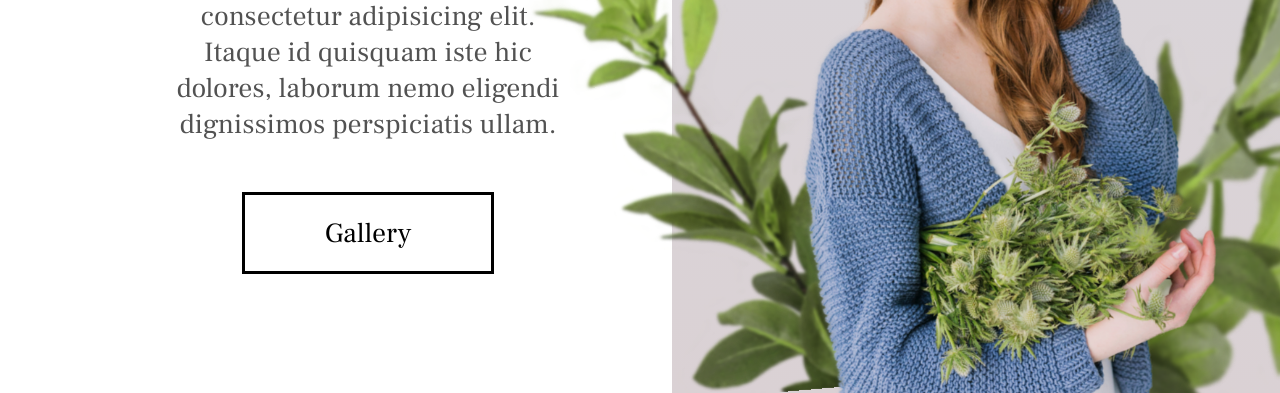
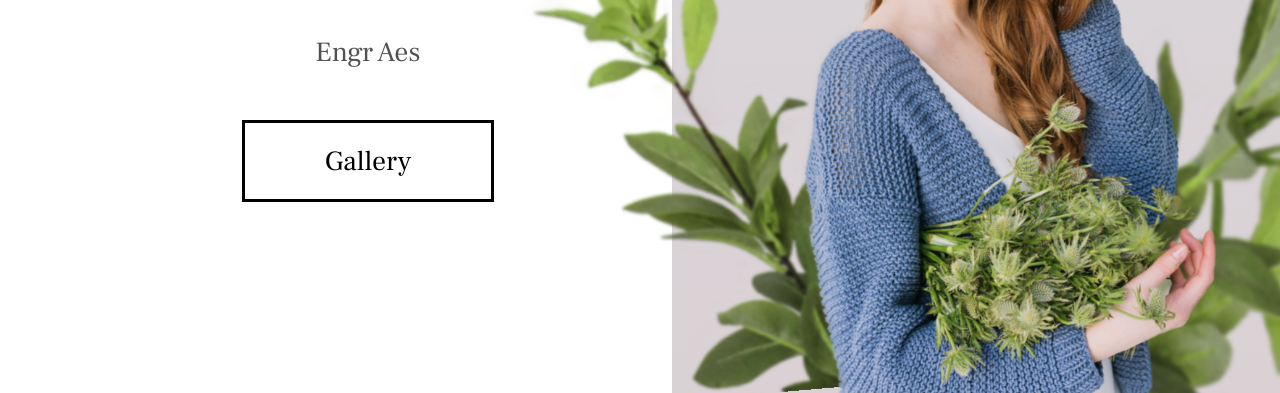
Before and after one commit to mejba13/photographer, a plain HTML site: page index.html in a window 1280 px wide. Shown: the part 405-798 px from the top of the page. Drawn offline with Linux system fonts and the light colour scheme.

```diff
--- a/index.html
+++ b/index.html
@@ -38,9 +38,7 @@
             Engineer
           </h2>
           <p>
-            Lorem, ipsum dolor sit amet consectetur adipisicing elit. Itaque id
-            quisquam iste hic dolores, laborum nemo eligendi dignissimos
-            perspiciatis ullam.
+            Engr Aes
           </p>
           <a href="#gallery">Gallery</a>
         </div>
```
